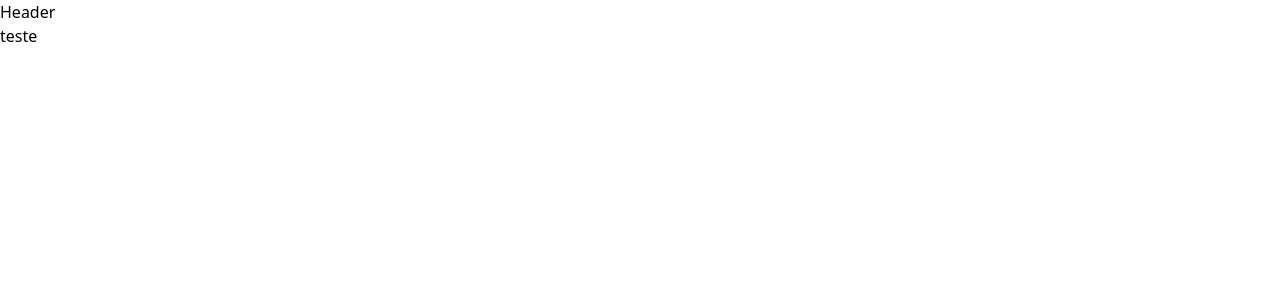
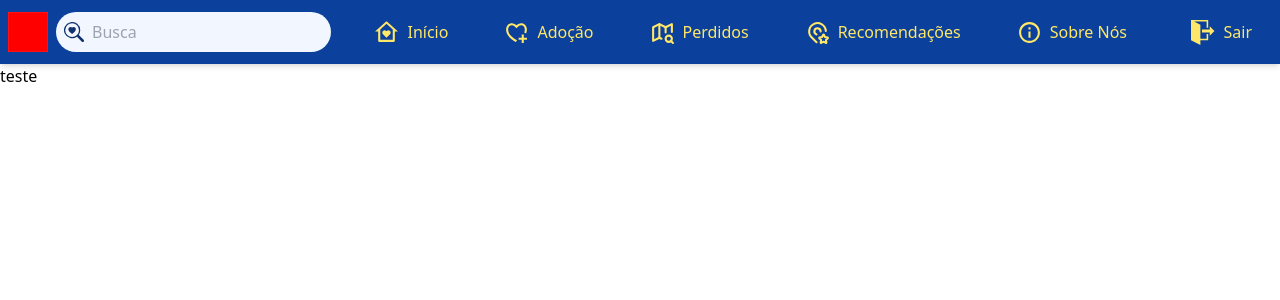
Before and after one commit to helendessa/petpet-v2, a Next.js app: page / in a window 1280 px wide. Shown: the top 300 px of the page. Built offline with nearby package versions, Linux system fonts and the light colour scheme.

Commit message:
Add menu

```diff
--- a/components/Header.js
+++ b/components/Header.js
@@ -1,9 +1,117 @@
-import React from 'react'
+import React, { useState, useEffect } from 'react';
+import Image from 'next/image';
+import { BsSearchHeart } from "react-icons/bs";
+import { RiHomeHeartLine, RiHeartAdd2Line } from "react-icons/ri";
+import { TbMapSearch, TbMapPinStar } from "react-icons/tb";
+import { MdInfoOutline } from "react-icons/md";
+import { ImExit } from "react-icons/im";
+import { FiMenu, FiX } from "react-icons/fi";
 
 const Header = () => {
-  return (
-    <div>Header</div>
-  )
-}
+    const [menuOpen, setMenuOpen] = useState(false);
 
-export default Header
+    useEffect(() => {
+        const handleResize = () => {
+            if (window.innerWidth >= 1024) {
+                setMenuOpen(false);
+            }
+        };
+
+        window.addEventListener('resize', handleResize);
+        return () => {
+            window.removeEventListener('resize', handleResize);
+        };
+    }, []);
+
+    return (
+        <div className="bg-[#0B409C] flex items-center p-2 shadow-md top-0 sticky z-50 h-16">
+            {/* Left */}
+            <div className="flex min-w-fit">
+                <Image
+                    src="/image.png"
+                    height={40}
+                    width={40}
+                    alt="Logo"
+                />
+                <div className="hidden lg:flex items-center space-x-2 px-2 ml-2 rounded-full bg-[#F2F7FF] text-[#10316B]">
+                    <BsSearchHeart size={20} className="text-[#10316B]" />
+                    <input className="bg-transparent focus:outline-none text-[#10316B]" type="text" placeholder="Busca"/>
+                </div>
+            </div>
+            {/* Center */}
+            <div className="flex flex-grow justify-center mx-2">
+                <div className="hidden lg:flex items-center space-x-4">
+                    <div className="flex items-center h-14 px-2 md:px-5 rounded-md hover:bg-[#10316B] cursor-pointer group">
+                        <RiHomeHeartLine className="mx-auto text-[#FFE867] group-hover:text-[#F2F7FF]" size={25}/>
+                        <span className="ml-2 hidden md:inline text-[#FFE867] group-hover:text-[#F2F7FF]">Início</span>
+                    </div>
+                    <div className="flex items-center h-14 px-2 md:px-5 rounded-md hover:bg-[#10316B] cursor-pointer group">
+                        <RiHeartAdd2Line className="mx-auto text-[#FFE867] group-hover:text-[#F2F7FF]" size={25}/>
+                        <span className="ml-2 hidden md:inline text-[#FFE867] group-hover:text-[#F2F7FF]">Adoção</span>
+                    </div>
+                    <div className="flex items-center h-14 px-2 md:px-5 rounded-md hover:bg-[#10316B] cursor-pointer group">
+                        <TbMapSearch className="mx-auto text-[#FFE867] group-hover:text-[#F2F7FF]" size={25}/>
+                        <span className="ml-2 hidden md:inline text-[#FFE867] group-hover:text-[#F2F7FF]">Perdidos</span>
+                    </div>
+                    <div className="flex items-center h-14 px-2 md:px-5 rounded-md hover:bg-[#10316B] cursor-pointer group">
+                        <TbMapPinStar className="mx-auto text-[#FFE867] group-hover:text-[#F2F7FF]" size={25}/>
+                        <span className="ml-2 hidden md:inline text-[#FFE867] group-hover:text-[#F2F7FF]">Recomendações</span>
+                    </div>
+                    <div className="flex items-center h-14 px-4 md:px-5 rounded-md hover:bg-[#10316B] cursor-pointer group">
+                        <MdInfoOutline className="mx-auto text-[#FFE867] group-hover:text-[#F2F7FF]" size={25}/>
+                        <span className="ml-2 hidden md:inline text-[#FFE867] group-hover:text-[#F2F7FF]">Sobre Nós</span>
+                    </div>
+                </div>
+                <div className="lg:hidden flex items-center ml-auto">
+                    <button onClick={() => setMenuOpen(!menuOpen)} className="focus:outline-none flex items-center">
+                        {menuOpen ? <FiX size={25} className="text-[#FFE867]" /> : <FiMenu size={25} className="text-[#FFE867]" />}
+                    </button>
+                </div>
+            </div>
+            {/* Right */}
+            <div className="hidden lg:flex items-center justify-end min-w-fit space-x-2">
+                <div className="flex items-center h-14 px-2 md:px-5 rounded-md hover:bg-[#10316B] cursor-pointer group">
+                    <ImExit className="mx-auto text-[#FFE867] group-hover:text-[#F2F7FF]" size={25}/>
+                    <span className="ml-2 hidden md:inline text-[#FFE867] group-hover:text-[#F2F7FF]">Sair</span>
+                </div>
+            </div>
+            {/* Mobile Menu */}
+            {menuOpen && (
+                <div className="absolute top-16 left-0 w-full bg-[#0B409C] shadow-md z-50">
+                    <div className="flex flex-col items-start p-4 space-y-2">
+                        <div className="flex items-center w-full h-14 px-2 rounded-md hover:bg-[#10316B] cursor-pointer">
+                            <BsSearchHeart size={20} className="text-[#FFE867]" />
+                            <input className="bg-transparent focus:outline-none ml-2 text-[#FFE867]" type="text" placeholder="Busca"/>
+                        </div>
+                        <div className="flex items-center w-full h-14 px-2 rounded-md hover:bg-[#10316B] cursor-pointer">
+                            <RiHomeHeartLine size={25} className="text-[#FFE867]"/>
+                            <span className="ml-2 text-[#FFE867]">Início</span>
+                        </div>
+                        <div className="flex items-center w-full h-14 px-2 rounded-md hover:bg-[#10316B] cursor-pointer">
+                            <RiHeartAdd2Line size={25} className="text-[#FFE867]"/>
+                            <span className="ml-2 text-[#FFE867]">Adoção</span>
+                        </div>
+                        <div className="flex items-center w-full h-14 px-2 rounded-md hover:bg-[#10316B] cursor-pointer">
+                            <TbMapSearch size={25} className="text-[#FFE867]"/>
+                            <span className="ml-2 text-[#FFE867]">Perdidos</span>
+                        </div>
+                        <div className="flex items-center w-full h-14 px-2 rounded-md hover:bg-[#10316B] cursor-pointer">
+                            <TbMapPinStar size={25} className="text-[#FFE867]"/>
+                            <span className="ml-2 text-[#FFE867]">Recomendações</span>
+                        </div>
+                        <div className="flex items-center w-full h-14 px-2 rounded-md hover:bg-[#10316B] cursor-pointer">
+                            <MdInfoOutline size={25} className="text-[#FFE867]"/>
+                            <span className="ml-2 text-[#FFE867]">Sobre Nós</span>
+                        </div>
+                        <div className="flex items-center w-full h-14 px-2 rounded-md hover:bg-[#10316B] cursor-pointer">
+                            <ImExit size={25} className="text-[#FFE867]"/>
+                            <span className="ml-2 text-[#FFE867]">Sair</span>
+                        </div>
+                    </div>
+                </div>
+            )}
+        </div>
+    );
+};
+
+export default Header;
```
Also changed, not shown: public/image.png (added).
